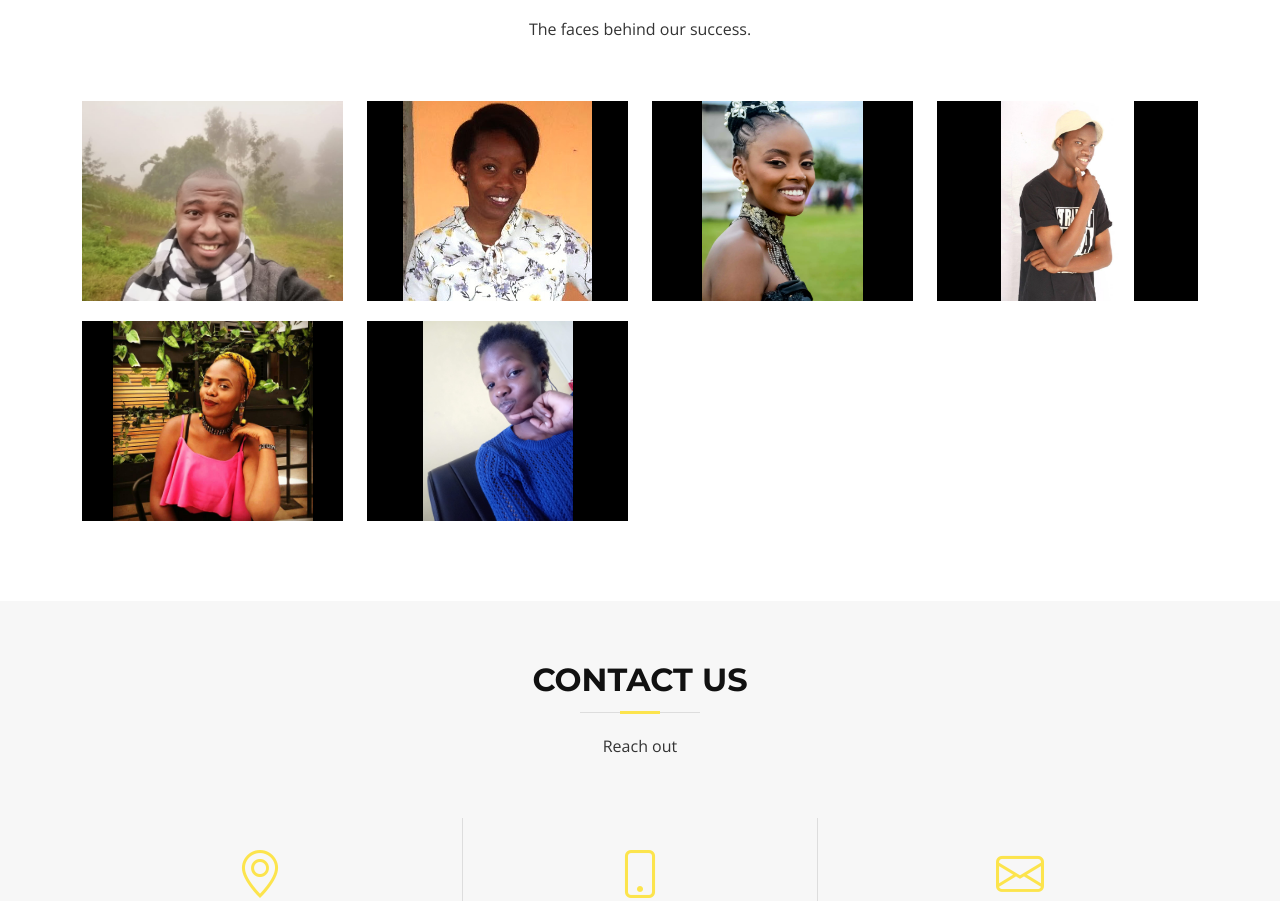
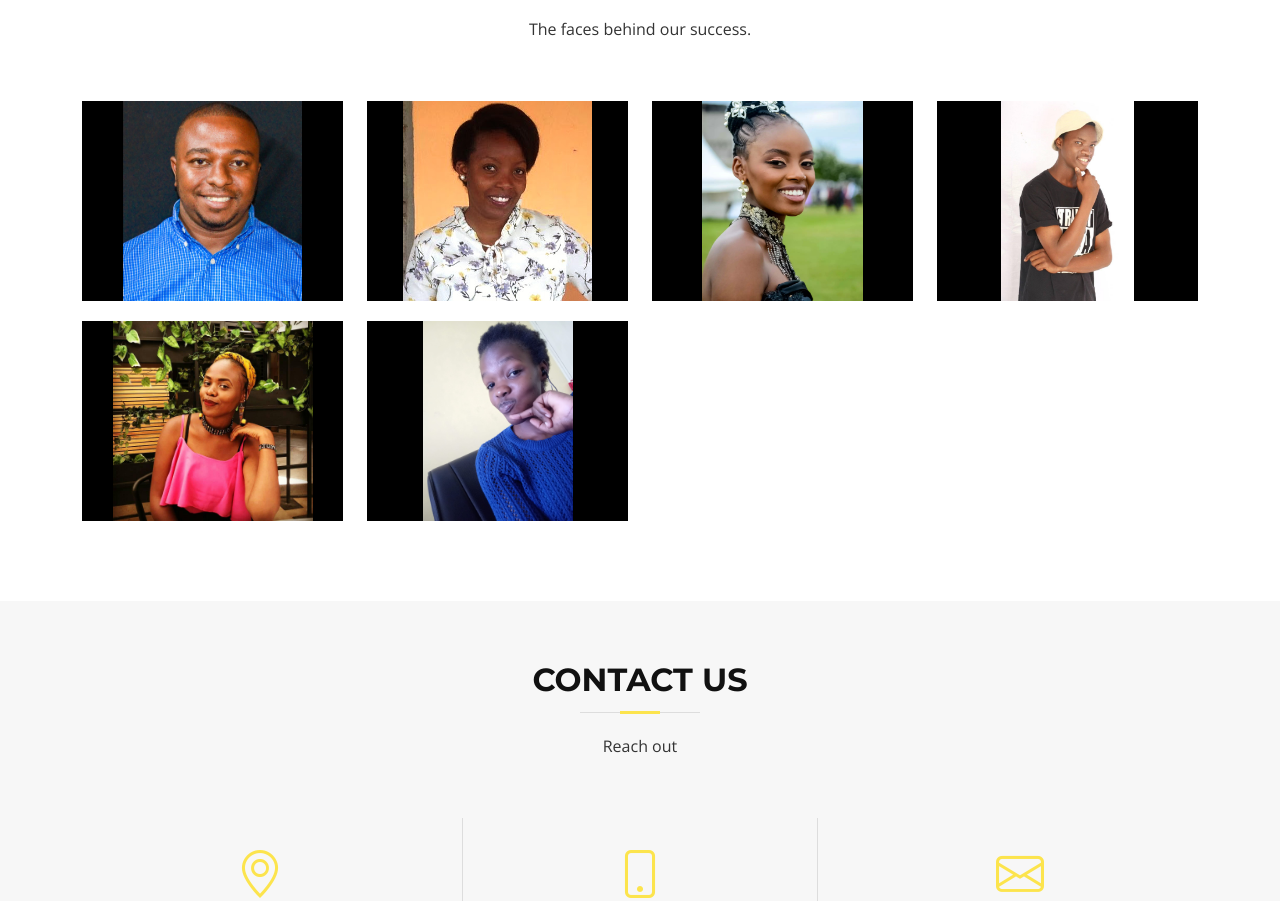
Before and after one commit to Talmon/yada-innovations, a plain HTML site: page index.html in a window 1280 px wide. Shown: the part 4363-5264 px from the top of the page. Drawn offline with nearby package versions, Linux system fonts and the light colour scheme.

Commit message:
fixing images

```diff
--- a/index.html
+++ b/index.html
@@ -661,7 +661,7 @@
 
           <div class="col-lg-3 col-md-6">
             <div class="member" data-aos="fade-up" data-aos-delay="100">
-              <img src="assets/img/team/tali-ceo.jpeg" class="img-fluid" alt="">
+              <img src="assets/img/team/the-ceo.jpeg" class="img-fluid" alt="">
               <div class="member-info">
                 <div class="member-info-content">
                   <h4>Talmon Mwakesi</h4>
```
Also changed, not shown: assets/img/team/the-ceo.jpeg (added).
